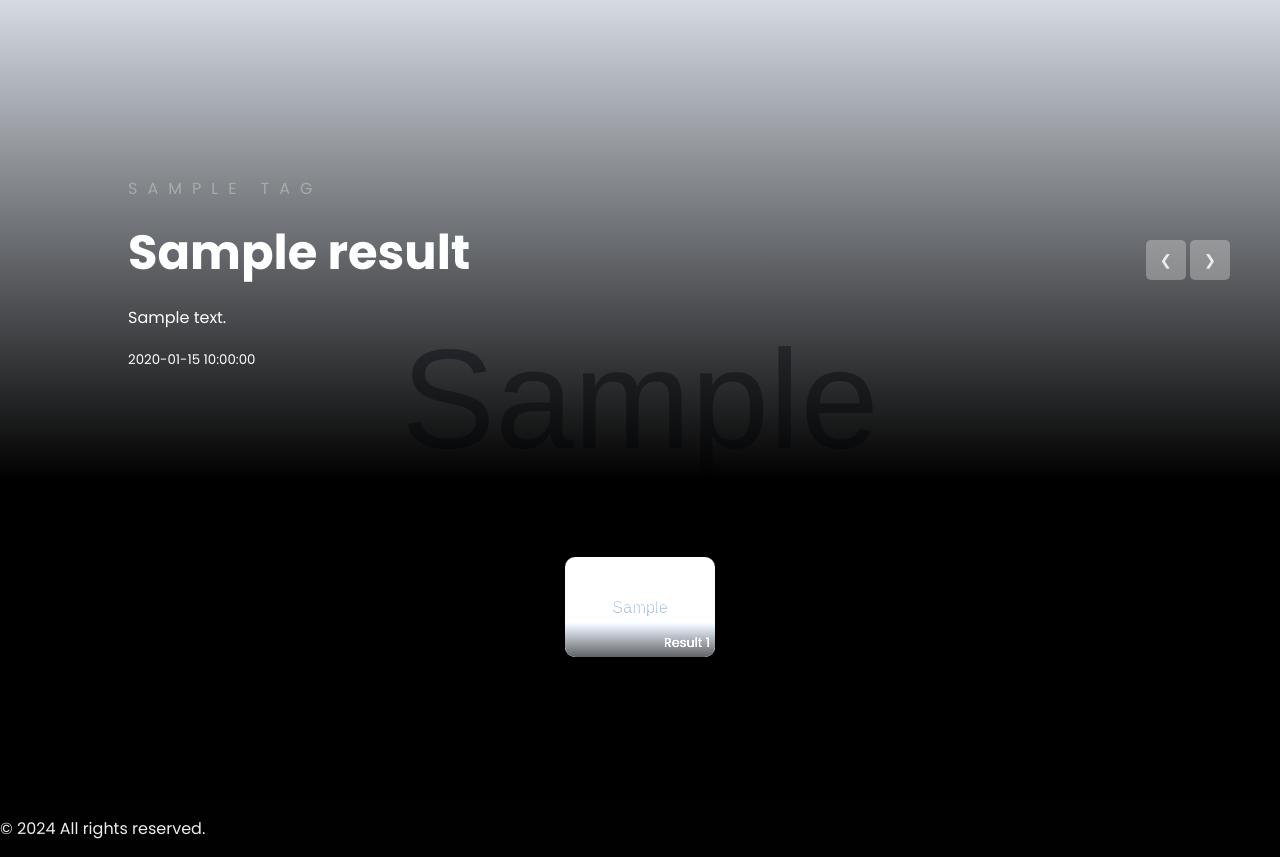
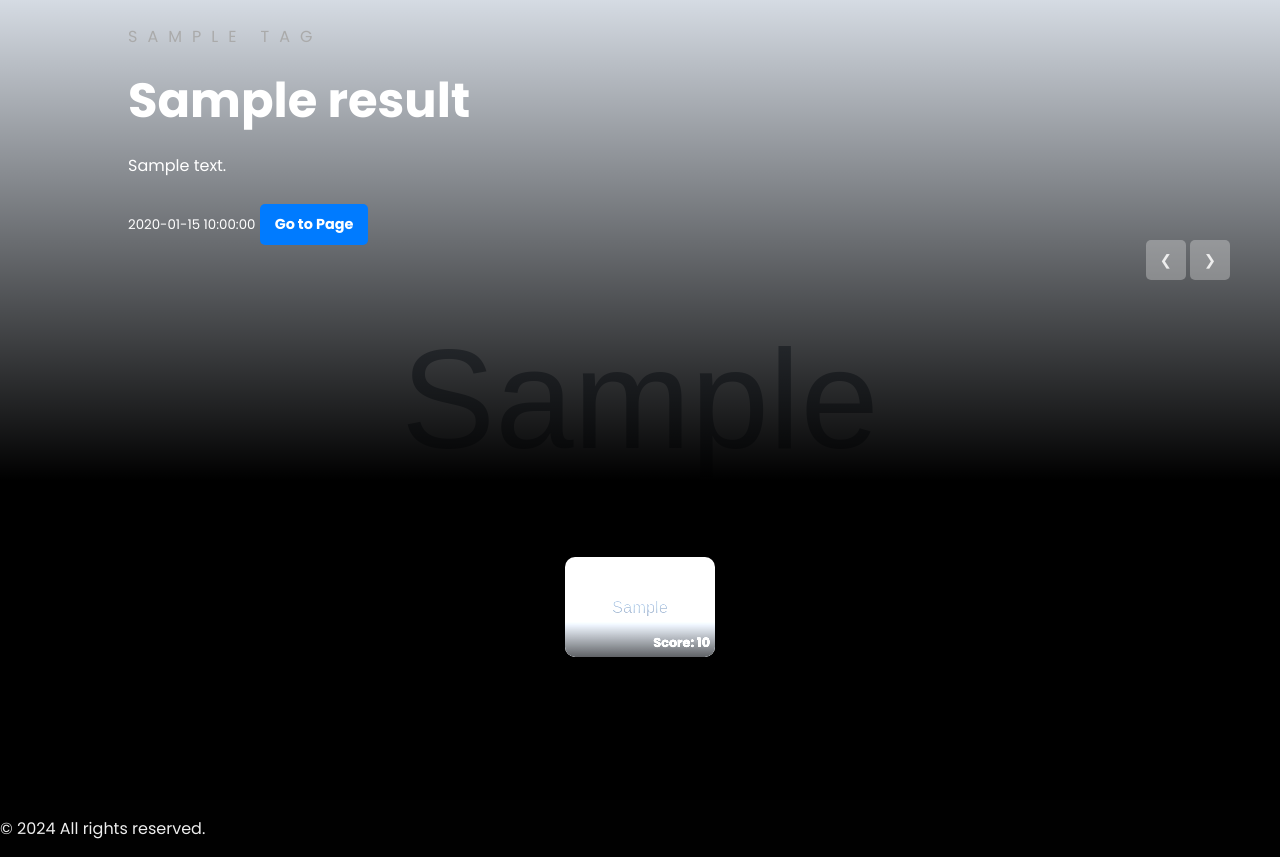
Before and after one commit to notsuperganang/MindSeek-Health-Search-Engine, a Flask app: template mycrawler/templates/result.html in a window 1280 px wide. Shown: the part 73-930 px from the top of the page. Run offline with Flask 3, Linux system fonts and the light colour scheme; the template is opened without the code that fills it: most values are stand-ins (such as "Sample title", 1, 10 or a date in 2020); grey boxes marked "Sample" are stand-in pictures; parts of the project's set-up code (start-up, migrations or seed data) failed here and were passed over.

Commit message:
menambahkan tombol go to page dan menyesuaikan tinggi content

```diff
--- a/mycrawler/static/style.css
+++ b/mycrawler/static/style.css
@@ -129,7 +129,7 @@ header .menu {
 .slider .list .item .content {
     position: absolute;
     left: 10%;
-    top: 20%;
+    top: 1%;
     width: 500px;
     max-width: 80%;
     z-index: 1;
@@ -151,6 +151,31 @@ header .menu {
     opacity: 1;
     z-index: 10;
 }
+
+.slider .list .item .btn {
+    display: inline-block;
+    margin-top: 10px;
+    padding: 10px 15px;
+    background-color: #007bff; /* Primary blue */
+    color: white;
+    text-decoration: none;
+    font-size: 0.9em;
+    font-weight: bold;
+    text-align: center;
+    border-radius: 5px;
+    transition: background-color 0.3s ease, transform 0.2s ease;
+}
+
+.slider .list .item .btn:hover {
+    background-color: #0056b3; /* Darker blue on hover */
+    transform: scale(1.05);
+}
+
+.slider .list .item .btn:active {
+    background-color: #003f88; /* Even darker blue on click */
+    transform: scale(0.95);
+}
+
 
 @keyframes showContent {
     to {
@@ -247,7 +272,7 @@ header .menu {
     bottom: 0;
     left: 0;
     width: 100%;
-    height: 100%; /* Full height for the gradient effect */
+    height: 100%; /* Full height for gradient effect */
     background: linear-gradient(to top, rgba(0, 0, 0, 0.7), rgba(0, 0, 0, 0) 50%);
     display: flex;
     align-items: flex-end;
@@ -261,6 +286,7 @@ header .menu {
     color: #fff;
     font-size: 0.8em;
     margin: 0;
+    font-weight: bold;
 }
 
 @media screen and (max-width: 678px) {
--- a/mycrawler/templates/result.html
+++ b/mycrawler/templates/result.html
@@ -24,15 +24,19 @@
     <div class="list">
         {% for result in results %}
         <div class="item {% if loop.first %}active{% endif %}">
-                <!-- Display image from result data -->
+            <!-- Display image -->
             <img src="{{ result.image_url }}" alt="{{ result.title }}">
             <div class="content">
                 <!-- Display category or tags as a label -->
                 <p>{{ result.tags[0] if result.tags else 'Artikel' }}</p>
-                    <h2>{{ result.title }}</h2>
-                    <p>{{ result.content }}</p>
+                <!-- Display title -->
+                <h2 class="animate">{{ result.title }}</h2>
+                <!-- Display content preview -->
+                <p class="animate">{{ result.content }}</p>
                 <!-- Display article date -->
-                    <small>{{ result.date }}</small>
+                <small class="animate">{{ result.date }}</small>
+                <!-- Button for navigating to the URL -->
+                <a href="{{ result.url }}" class="btn animate" target="_blank">Go to Page</a>
             </div>
         </div>
         {% endfor %}
@@ -43,19 +47,20 @@
     </div>
 </div>
 
+
+
     <!-- Thumbnails for navigation -->
     <div class="thumbnail">
         {% for result in results %}
         <div class="item {% if loop.index == 1 %}active{% endif %}">
             <img src="{{ result.image_url }}" alt="Thumbnail {{ loop.index }}">
             <div class="content">
-                <p>Result {{ loop.index }}</p> <!-- Menampilkan teks Result + nomor urut -->
+                <!-- Display cosine or jaccard score -->
+                <p>Score: {{ result.score | round(3) }}</p>
             </div>
         </div>
         {% endfor %}
     </div>
-
-
 
     <footer>
         <p>© 2024 All rights reserved.</p>
```
Lines whose indentation alone changed are shown as unchanged.
